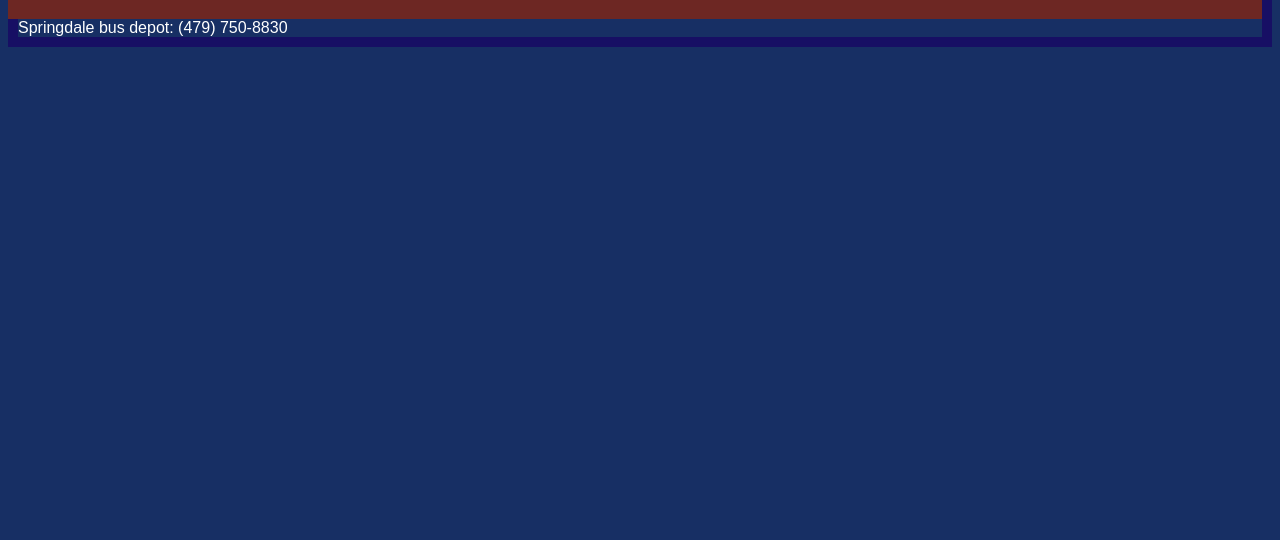
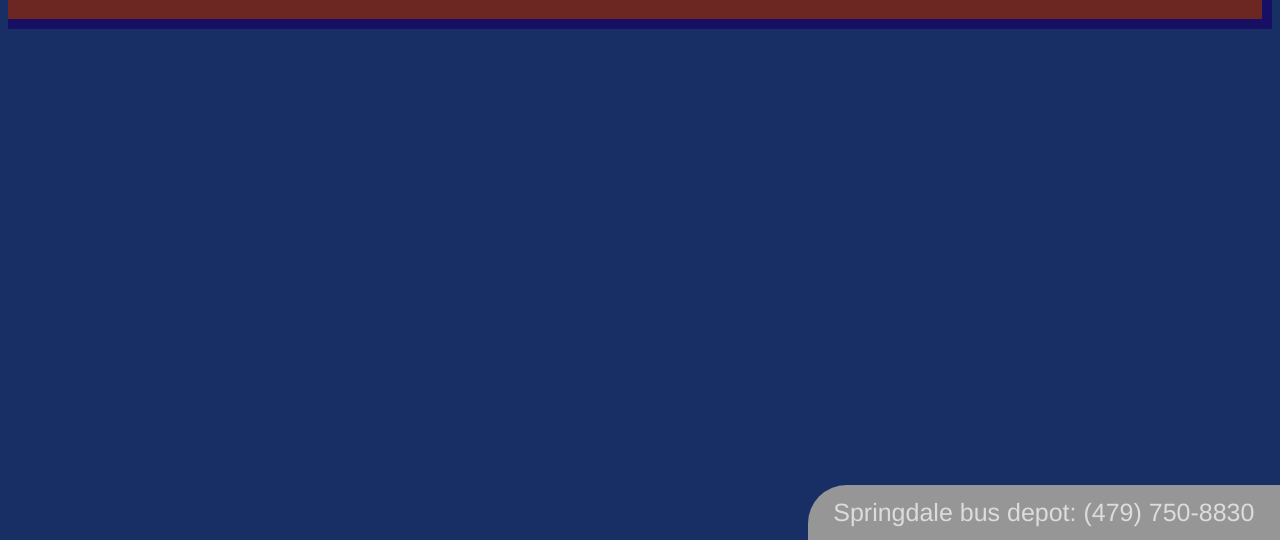
Before and after one commit to JR069105/Busstatus-2, a Python web app: template templates/base.html in a window 1280 px wide. Shown: the part 260-800 px from the top of the page. Run offline with Jinja, Linux system fonts and the light colour scheme; the template is opened without the code that fills it, so the values that code supplies are empty.

Commit message:
adding back good css

```diff
--- a/static/style.css
+++ b/static/style.css
@@ -82,5 +82,16 @@ li{
   margin-bottom:-35%;
 }
 .depotphone{
-  color:white;
+  color:rgb(220,220,220);
+  font-weight: 300;
+  font-size: 25px;
+  font-family:Helvetica;
+  float: left;
+  position: fixed;
+  right: 0;
+  bottom: 0;
+  border-top-left-radius:3vw;
+  background-color: rgb(150,150,150);
+  text-align: center;
+  padding: 1% 2%;
 }
```
